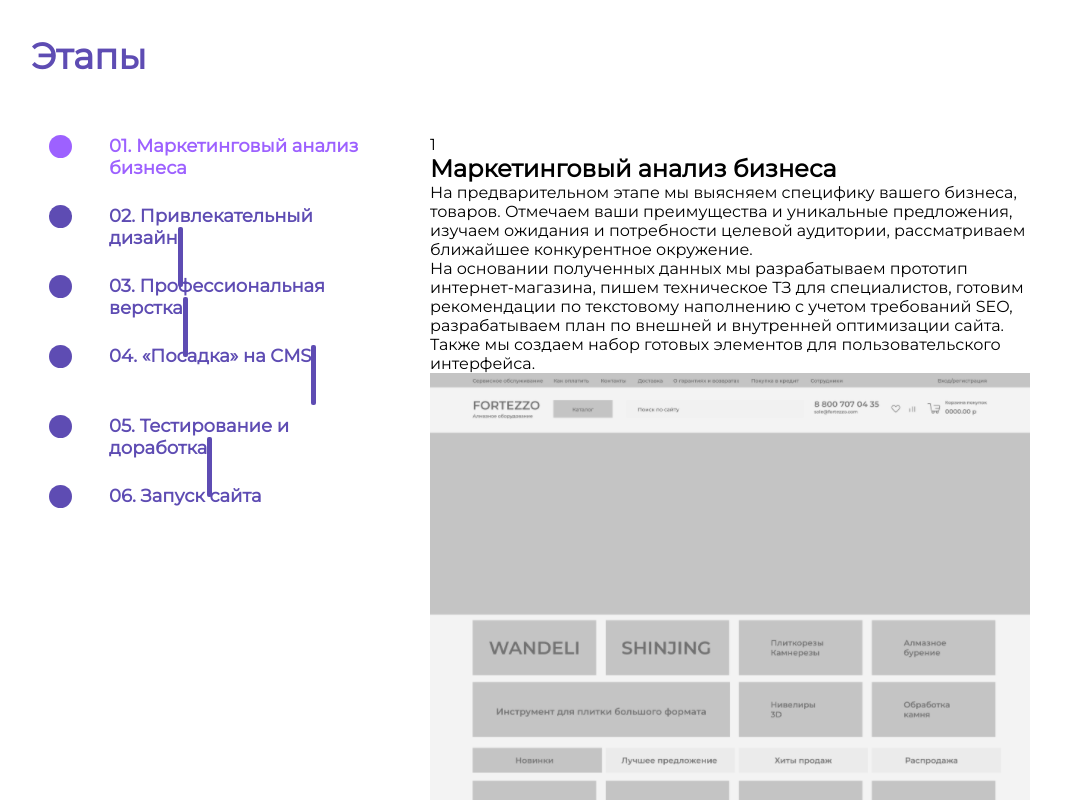
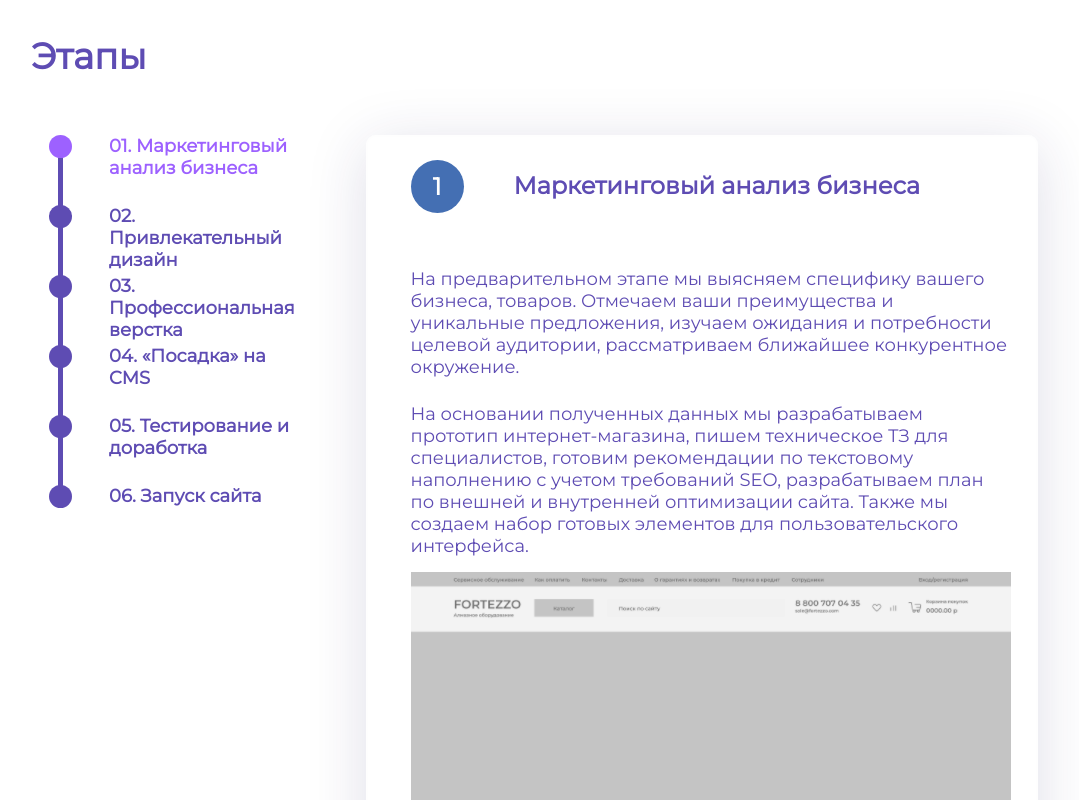
Before and after one commit to Kirillich999/IBRAIN, a plain HTML site: page index.html in a window 1280 px wide. Shown: the part 5120-5920 px from the top of the page, without its empty margins (110-1189 px from the left). Drawn offline with Linux system fonts and the light colour scheme.

Commit message:
6 section start

```diff
--- a/index.css
+++ b/index.css
@@ -586,6 +586,7 @@ margin-bottom: 57px;
     display: grid;
     grid-template-columns: 1fr 1fr;
     column-gap: 71px;
+
 }
 
 
@@ -643,7 +644,7 @@ margin-left: 78px;
 
 
 
-.line::after {
+/* .line::after {
     content: "";
     width: 5px;
     height: 60px;
@@ -652,4 +653,89 @@ margin-left: 78px;
     position: absolute;
     margin-right: 50px;
 
+} */
+
+.stages__numbering::before {
+    content: "";
+    width: 5px;
+    height: 350px;
+    border-radius: 2px;
+    background-color:rgb(94, 76, 179) ;
+    position: absolute;
+   margin-top: 10px;
+  margin-left: 27px;
+
 }
+
+
+
+.stages__blocks {
+    border: 2px solid rgb(254, 254, 254);
+    border-radius: 10px;
+    box-shadow: 0px 10px 60px 0px rgba(42, 35, 103, 0.15);
+    padding: 23px 25px 95px 43px;
+}
+
+
+.stages__blocks-caption {
+    display: flex;
+    margin-bottom: 55px;
+    column-gap: 50px;
+}
+
+
+.stages__blocks-number {
+    color: rgb(255, 255, 255);
+font-family: Montserrat;
+font-size: 24px;
+font-weight: 700;
+line-height: 29px;
+letter-spacing: 0%;
+text-align: center;
+
+
+}
+
+/* .stages__blocks-number::before {
+    content: "";
+    width: 53px;
+    height: 53px;
+    border-radius: 50%;
+    background-color: rgb(68, 111, 179);
+    position: absolute;
+
+} */
+.oval {
+    width: 53px;
+    height: 53px;
+    border-radius: 50%;
+    background-color: rgb(68, 111, 179);
+    padding-top: 12px;
+}
+
+.stages__block-title {
+    color: rgb(94, 76, 179);
+font-family: Montserrat;
+font-size: 24px;
+font-weight: 700;
+line-height: 29px;
+letter-spacing: 0%;
+text-align: left;
+margin-top: 11px;
+}
+
+.stages__text-main {
+    display: grid;
+    row-gap: 25px;
+    margin-bottom: 15px;
+}
+
+.stages__text-about {
+    color: rgb(94, 76, 179);
+font-family: Montserrat;
+font-size: 18px;
+font-weight: 400;
+line-height: 22px;
+letter-spacing: 0%;
+text-align: left;
+}
--- a/index.html
+++ b/index.html
@@ -288,12 +288,13 @@
 
                 <div class="stages__blocks">
                     <div class="stages__blocks-caption">
-                        <span class="stages__blocks-number">1</span>
+                        <span class="stages__blocks-number oval">1</span>
                         <h2 class="stages__block-title">Маркетинговый анализ бизнеса</h2>
                     </div>
 
                     <div class="stages__inform">
                         <div class="stages__text">
+                            <div class="stages__text-main">
                             <p class="stages__text-about">На предварительном этапе мы выясняем специфику вашего бизнеса,
                                 товаров. Отмечаем ваши преимущества и уникальные предложения, изучаем ожидания и
                                 потребности целевой аудитории, рассматриваем ближайшее конкурентное окружение.</p>
@@ -302,14 +303,35 @@
                                 текстовому наполнению с учетом требований SEO, разрабатываем план по внешней и
                                 внутренней оптимизации сайта. Также мы создаем набор готовых элементов для
                                 пользовательского интерфейса.</p>
+                            </div>
                             <img src="./img/maket.png" alt="maket">
                         </div>
 
+                    </div>
+                </div>
+                <!-- <div class="stages__blocks stages__blocks2">
+                    <div class="stages__blocks-caption">
+                        <span class="stages__blocks-number oval">1</span>
+                        <h2 class="stages__block-title">Маркетинговый анализ бизнеса</h2>
+                    </div>
 
+                    <div class="stages__inform">
+                        <div class="stages__text">
+                            <div class="stages__text-main">
+                            <p class="stages__text-about">На предварительном этапе мы выясняем специфику вашего бизнеса,
+                                товаров. Отмечаем ваши преимущества и уникальные предложения, изучаем ожидания и
+                                потребности целевой аудитории, рассматриваем ближайшее конкурентное окружение.</p>
+                            <p class="stages__text-about">На основании полученных данных мы разрабатываем прототип
+                                интернет-магазина, пишем техническое ТЗ для специалистов, готовим рекомендации по
+                                текстовому наполнению с учетом требований SEO, разрабатываем план по внешней и
+                                внутренней оптимизации сайта. Также мы создаем набор готовых элементов для
+                                пользовательского интерфейса.</p>
+                            </div>
+                            <img src="./img/maket.png" alt="maket">
+                        </div>
 
                     </div>
-
-                </div>
+                </div> -->
 
 
 
```
